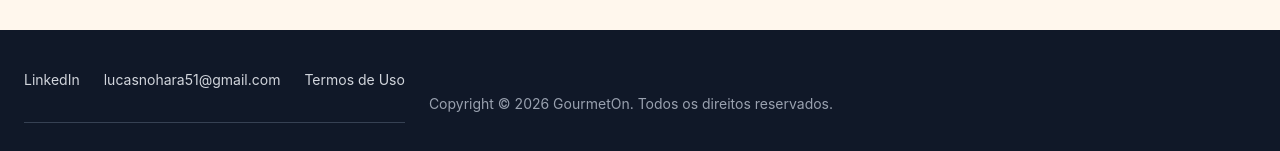
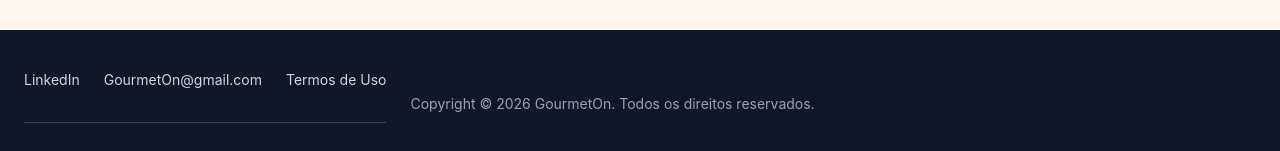
Before and after one commit to lucasknohara/Delivery, a React (Vite) app: page / in a window 1280 px wide. Shown: the part 3006-3157 px from the top of the page. Built offline with nearby package versions, Linux system fonts and the light colour scheme; no server answers.

Commit message:
fix: ajeitando o footer

```diff
--- a/src/components/Footer/Footer.jsx
+++ b/src/components/Footer/Footer.jsx
@@ -14,7 +14,7 @@ function Footer() {
                         </a>
 
                         <a href="lucasnohara51@gmail.com" className="text-gray-300 transition hover:text-white">
-                            lucasnohara51@gmail.com
+                            GourmetOn@gmail.com
                         </a>
 
                         <a href="#termos" className="text-gray-300 transition hover:text-white">Termos de Uso</a>
```
